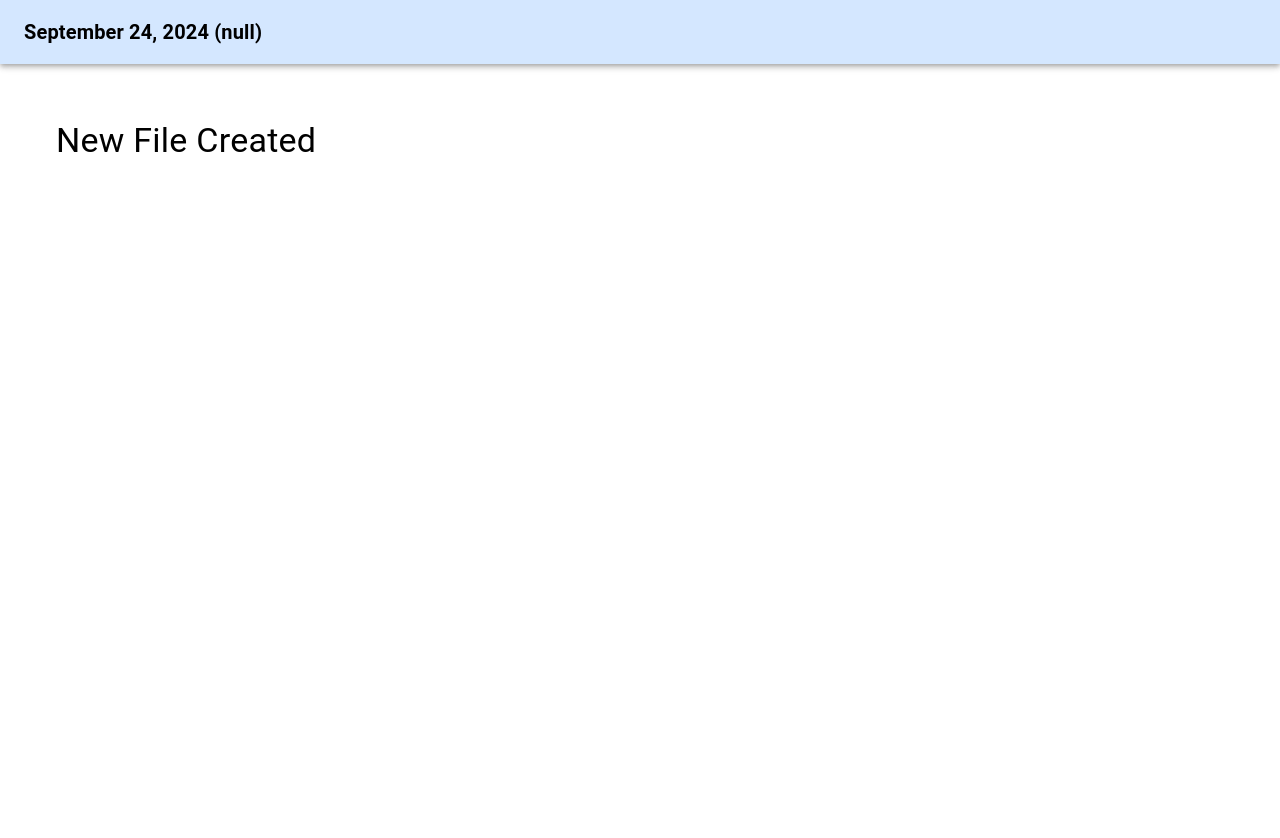
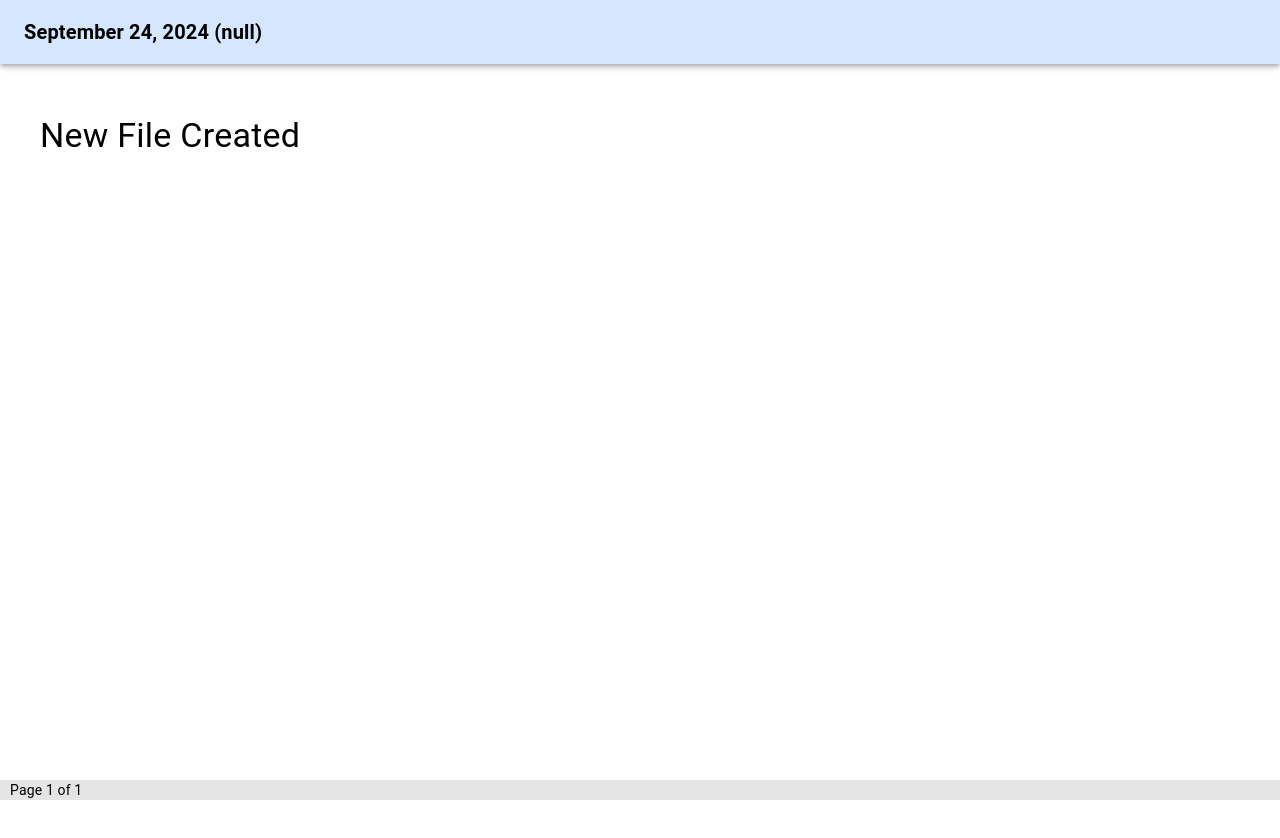
Before and after one commit to Vineel14/NoteItUp, a React (Create React App) app in the folder frontend/: page /editor in a window 1280 px wide. Shown: the top 838 px of the page. Before the commit the page ends 800 px from the top, so only its background shows below. Built offline with nearby package versions, Linux system fonts and the light colour scheme.

Commit message:
Fixed Editormenubar position and added BottomBar component with scrollable editor content

```diff
--- /dev/null
+++ b/frontend/src/components/BottomBar.js
@@ -0,0 +1,26 @@
+import React from 'react';
+import { Box, Typography } from '@mui/material';
+
+const BottomBar = () => {
+  return (
+    <Box
+      sx={{
+        position: 'fixed',
+        bottom: 0,
+        width: '100%',
+        height: '20px',
+        backgroundColor: '#E5E5E5',
+        display: 'flex',
+        alignItems: 'center',
+        paddingLeft: '10px',
+        zIndex: 1200
+      }}
+    >
+      <Typography variant="body2" component="div">
+        Page 1 of 1
+      </Typography>
+    </Box>
+  );
+};
+
+export default BottomBar;
--- a/frontend/src/components/EditorPage.js
+++ b/frontend/src/components/EditorPage.js
@@ -1,19 +1,32 @@
 import React from 'react';
 import { Typography, Box } from '@mui/material';
-import Editormenubar from './Editormenubar';  // Import the new Editormenubar component
+import Editormenubar from './Editormenubar';  // Import Editormenubar
+import BottomBar from './BottomBar';  // Import BottomBar
 
 const EditorPage = ({ fileNumber }) => {
   return (
     <div>
-      {/* Editormenubar at the top */}
+      {/* Fixed Editormenubar at the top */}
       <Editormenubar fileNumber={fileNumber} />
 
-      {/* Main editor content */}
-      <Box sx={{ padding: 5 }}>
+      {/* Scrollable Editor Content */}
+      <Box
+        sx={{
+          marginTop: '75px',  // Ensure content is below the fixed Editormenubar
+          marginBottom: '20px',  // Adjust for the BottomBar height
+          height: 'calc(100vh - 95px)',  // Full height minus Editormenubar and BottomBar
+          overflowY: 'auto',  // Make the editor content scrollable
+          padding: 3,
+        }}
+      >
         <Typography variant="h4" component="h1" sx={{ marginTop: 2, marginLeft: 2 }}>
           New File Created
         </Typography>
+        {/* Additional editor content will go here */}
       </Box>
+
+      {/* Fixed BottomBar at the bottom */}
+      <BottomBar />
     </div>
   );
 };
--- a/frontend/src/components/Editormenubar.js
+++ b/frontend/src/components/Editormenubar.js
@@ -14,7 +14,7 @@ const Editormenubar = ({ fileNumber }) => {
   }, [fileNumber]);
 
   return (
-    <AppBar position="static" sx={{ backgroundColor: '#D4E7FF' }}>
+    <AppBar position="fixed" sx={{ backgroundColor: '#D4E7FF' }}>  {/* Changed position to 'fixed' */}
       <Toolbar>
         {/* Left side: Display file name */}
         <Typography variant="h6" noWrap component="div" sx={{ color: 'black', fontWeight: 'bold' }}>
```
